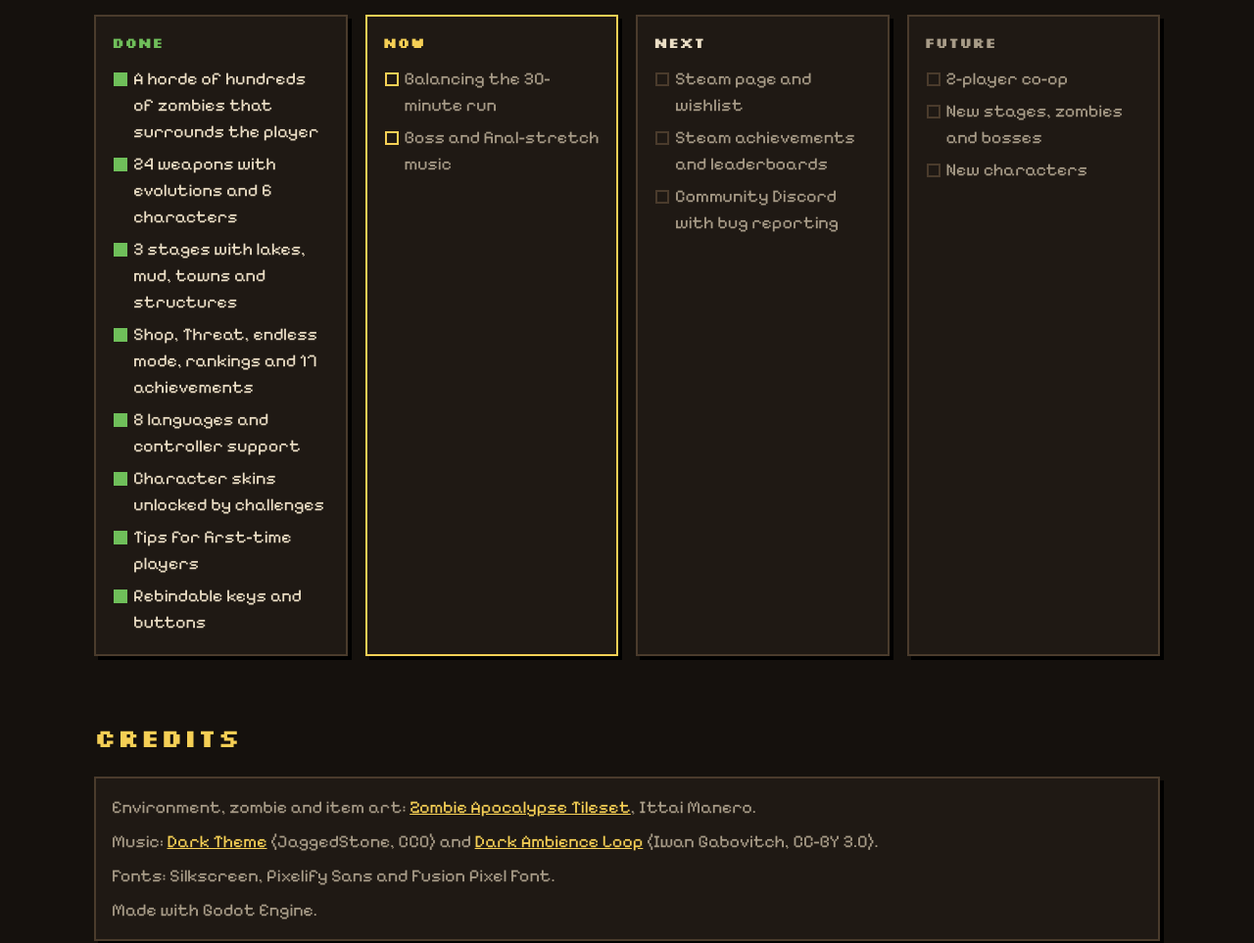
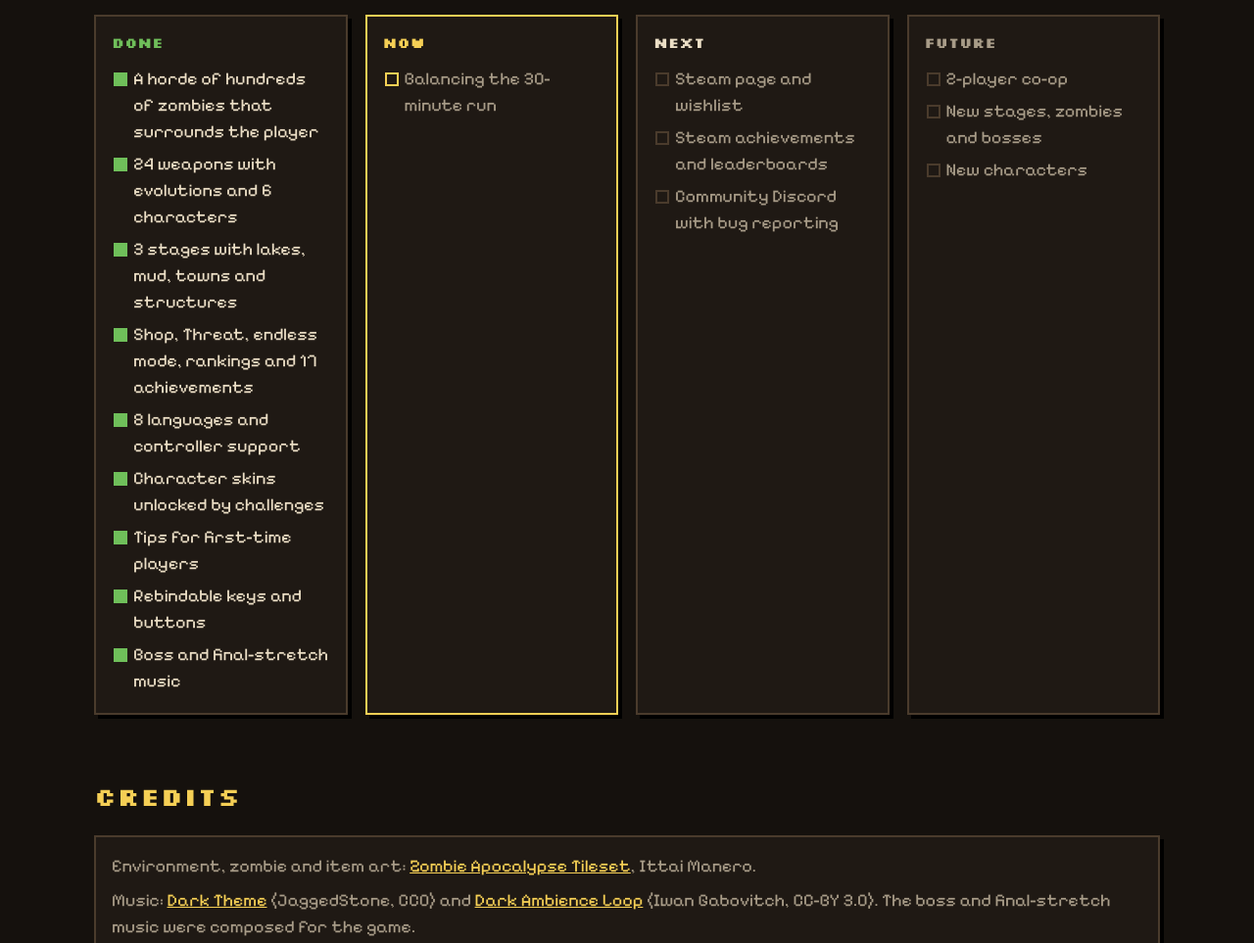
Before and after one commit to guilhermeguth/zumbillion-site, a plain HTML site: page index.html in a window 1280 px wide. Shown: the part 3160-4123 px from the top of the page at 98% size. Drawn offline with Linux system fonts and the light colour scheme.

Commit message:
docs: add the new music to the roadmap and credits (#126)

```diff
--- a/index.html
+++ b/index.html
@@ -202,13 +202,13 @@
             <li data-i18n="roadmap.done6">Skins de personagem liberadas por desafios</li>
             <li data-i18n="roadmap.done7">Dicas para quem joga pela primeira vez</li>
             <li data-i18n="roadmap.done8">Teclas e botões configuráveis</li>
+            <li data-i18n="roadmap.done9">Música de chefe e da reta final</li>
           </ul>
         </article>
         <article class="card stage now">
           <h3 data-i18n="roadmap.now">Agora</h3>
           <ul>
             <li data-i18n="roadmap.now1">Balanceamento da partida de 30 minutos</li>
-            <li data-i18n="roadmap.now5">Música de chefe e da reta final</li>
           </ul>
         </article>
         <article class="card stage next">
@@ -234,7 +234,7 @@
       <h2 data-i18n="credits.title">Créditos</h2>
       <div class="card credits">
         <p><span data-i18n="credits.art">Arte do cenário, dos zumbis e dos itens:</span> <a href="https://ittaimanero.itch.io/zombie-apocalypse-tileset" rel="noopener">Zombie Apocalypse Tileset</a>, Ittai Manero.</p>
-        <p><span data-i18n="credits.music">Músicas:</span> <a href="https://opengameart.org/content/dark-theme" rel="noopener">Dark Theme</a> (JaggedStone, CC0) <span data-i18n="credits.and">e</span> <a href="https://opengameart.org/content/dark-ambience-loop" rel="noopener">Dark Ambience Loop</a> (Iwan Gabovitch, CC-BY 3.0).</p>
+        <p><span data-i18n="credits.music">Músicas:</span> <a href="https://opengameart.org/content/dark-theme" rel="noopener">Dark Theme</a> (JaggedStone, CC0) <span data-i18n="credits.and">e</span> <a href="https://opengameart.org/content/dark-ambience-loop" rel="noopener">Dark Ambience Loop</a> (Iwan Gabovitch, CC-BY 3.0). <span data-i18n="credits.own_music">As músicas do chefe e da reta final foram compostas para o jogo.</span></p>
         <p><span data-i18n="credits.fonts">Fontes:</span> Silkscreen, Pixelify Sans <span data-i18n="credits.and">e</span> Fusion Pixel Font.</p>
         <p data-i18n="credits.engine">Feito com Godot Engine.</p>
       </div>
--- a/script.js
+++ b/script.js
@@ -76,9 +76,9 @@ const EN = {
   "roadmap.done6": "Character skins unlocked by challenges",
   "roadmap.done7": "Tips for first-time players",
   "roadmap.done8": "Rebindable keys and buttons",
+  "roadmap.done9": "Boss and final-stretch music",
   "roadmap.now": "Now",
   "roadmap.now1": "Balancing the 30-minute run",
-  "roadmap.now5": "Boss and final-stretch music",
   "roadmap.next": "Next",
   "roadmap.next1": "Steam page and wishlist",
   "roadmap.next2": "Steam achievements and leaderboards",
@@ -91,6 +91,7 @@ const EN = {
   "credits.art": "Environment, zombie and item art:",
   "credits.music": "Music:",
   "credits.and": "and",
+  "credits.own_music": "The boss and final-stretch music were composed for the game.",
   "credits.fonts": "Fonts:",
   "credits.engine": "Made with Godot Engine.",
   "footer.rights": "Images are in-game screenshots; the art belongs to its authors.",
```
